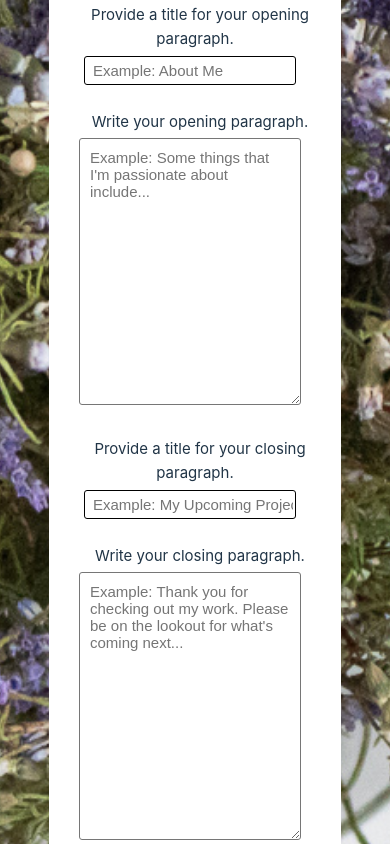
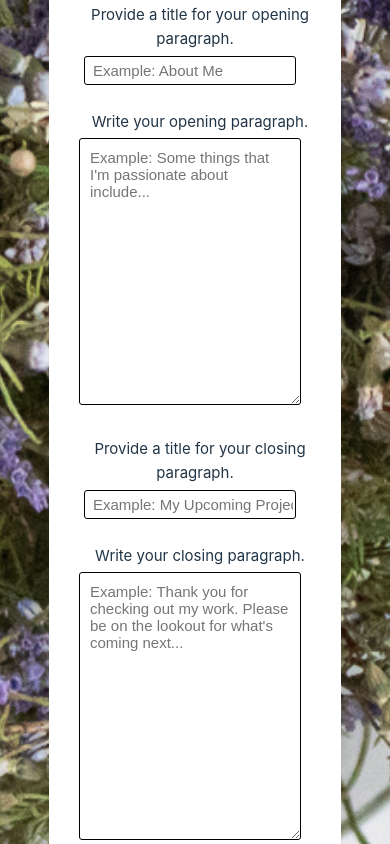
Before and after one commit to mjchin1/Moodboard-WebsiteBuilder, a React (Vite) app in the folder client/: page / in a window 390 px wide. Shown: the part 880-1724 px from the top of the page. Built offline with nearby package versions, Linux system fonts and the light colour scheme; a web font is replaced by a local one.

Commit message:
updating button and border colors in mobile

```diff
--- a/client/src/index.css
+++ b/client/src/index.css
@@ -501,6 +501,11 @@ button {
     width: 250px;
   }
 
+  button {
+    color: black;
+  }
+
+
   .logoutButton {
     padding-right: 35px;
   }
@@ -534,11 +539,13 @@ button {
   input {
     width: 200px;
     font-size: 15px;
+    border-color: black;
   }
 
   textArea {
     width: 200px;
     font-size: 15px;
+    border-color: black;
   }
 
   .createWebsiteButton {
```
